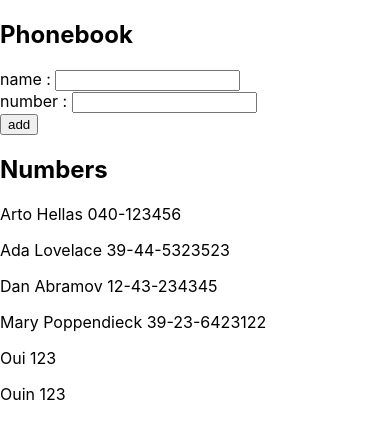
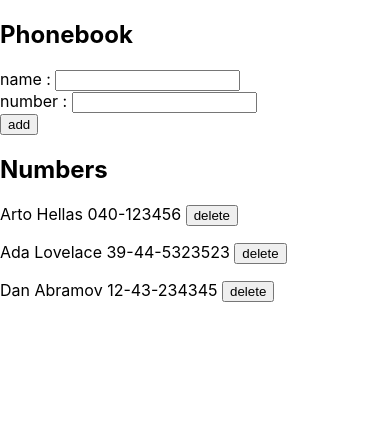
Before and after one commit to JeremyBenoit/web3, a React (Create React App) app in the folder exercices/module4/4.1/: page / in a window 390 px wide. Shown: the top 438 px of the page. Built offline with nearby package versions, Linux system fonts and the light colour scheme; data requests are answered from the project's data file.

Commit message:
module4 : 2.16: Phonebook step8 & 2.17: Phonebook step9

```diff
--- a/exercices/module4/4.1/db.json
+++ b/exercices/module4/4.1/db.json
@@ -14,21 +14,6 @@
       "name": "Dan Abramov",
       "number": "12-43-234345",
       "id": 3
-    },
-    {
-      "name": "Mary Poppendieck",
-      "number": "39-23-6423122",
-      "id": 4
-    },
-    {
-      "name": "Oui",
-      "number": "123",
-      "id": 5
-    },
-    {
-      "name": "Ouin",
-      "number": "123",
-      "id": 6
     }
   ]
 }
--- a/exercices/module4/4.1/src/components/App/App.js
+++ b/exercices/module4/4.1/src/components/App/App.js
@@ -1,16 +1,16 @@
 import './App.css';
-import {useState} from "react";
+import React, {useState, useEffect} from "react";
 import Button from "components/Button/Button";
 import Person from "components/Person/Person";
-import FormInput from "../FormInput/FormInput";
-import axios from 'axios'
+import FormInput from "components/FormInput/FormInput";
+import personsService  from "services/persons"
 
 function App({data}) {
     const [persons, setPersons] = useState(data)
     const [newName, setNewName] = useState('')
     const [newNumber, setNewNumber] = useState('')
 
-    const formHandler = (e) => {
+    const addNumber = (e) => {
         e.preventDefault()
         let alreadyExists = false
         for (const person of persons) {
@@ -21,12 +21,28 @@ function App({data}) {
         }
         if (alreadyExists) alert(`${newName} is already added to phonebook`)
         else {
-            axios
-                .post('http://localhost:3001/persons', {name: newName, number: newNumber})
-                .then(response => {
-                    if (response.status === 200 || response.status === 201) {
-                        setPersons([...persons, {name: newName, number: newNumber}])
-                    }
+            const person = {
+                name:newName,
+                number: newNumber
+            }
+            personsService
+                .addNumber(person)
+                .then(numberAdded => {
+                    setPersons(persons.concat(numberAdded))
+                    setNewName('')
+                    setNewNumber('')
+                })
+        }
+    }
+
+
+    const deleteNumber = (person) => {
+        const confirmed = window.confirm(`Delete ${person.name}`)
+        if (confirmed) {
+            personsService
+                .deleteNumber(person.id)
+                .then(numberDeleted => {
+                    setPersons(persons.filter(p => p.id!==person.id))
                 })
         }
     }
@@ -34,14 +50,15 @@ function App({data}) {
     return (
         <div>
             <h2>Phonebook</h2>
-            <form onSubmit={formHandler}>
+            <form onSubmit={addNumber
+            }>
                 <FormInput value={newName} changeValue={(e) => setNewName(e.target.value)} label='name'/>
                 <FormInput value={newNumber} changeValue={(e) => setNewNumber(e.target.value)} label='number'/>
                 <Button text='add'/>
             </form>
             <h2>Numbers</h2>
             <div>
-                {persons.map(person => <Person person={person}/>)}
+                {persons.map(person => <Person person={person} onClickHandler={() => deleteNumber(person)}/>)}
             </div>
         </div>
     )
--- a/exercices/module4/4.1/src/components/Person/Person.jsx
+++ b/exercices/module4/4.1/src/components/Person/Person.jsx
@@ -1,4 +1,4 @@
-const Person = ({person}) => {
-    return <p>{person.name} {person.number}</p>
+const Person = ({person, onClickHandler}) => {
+    return <p>{person.name} {person.number} <button onClick={onClickHandler}>delete</button> </p>
 }
 export default Person
--- /dev/null
+++ b/exercices/module4/4.1/src/services/persons.js
@@ -0,0 +1,30 @@
+import axios from 'axios'
+
+const baseUrl = 'http://localhost:3001/persons'
+
+const getAll = () => {
+    return axios.get(baseUrl)
+        .then(response => {
+            return response.data
+        })
+}
+
+const addNumber = newObject => {
+    return axios.post(baseUrl, newObject)
+        .then(response => {
+            return response.data
+        })
+}
+
+const deleteNumber = id => {
+    return axios.delete(`${baseUrl}/${id}`)
+        .then(response => {
+            return response.data
+        })
+}
+
+export default {
+    getAll: getAll,
+    addNumber: addNumber,
+    deleteNumber: deleteNumber,
+}
```
